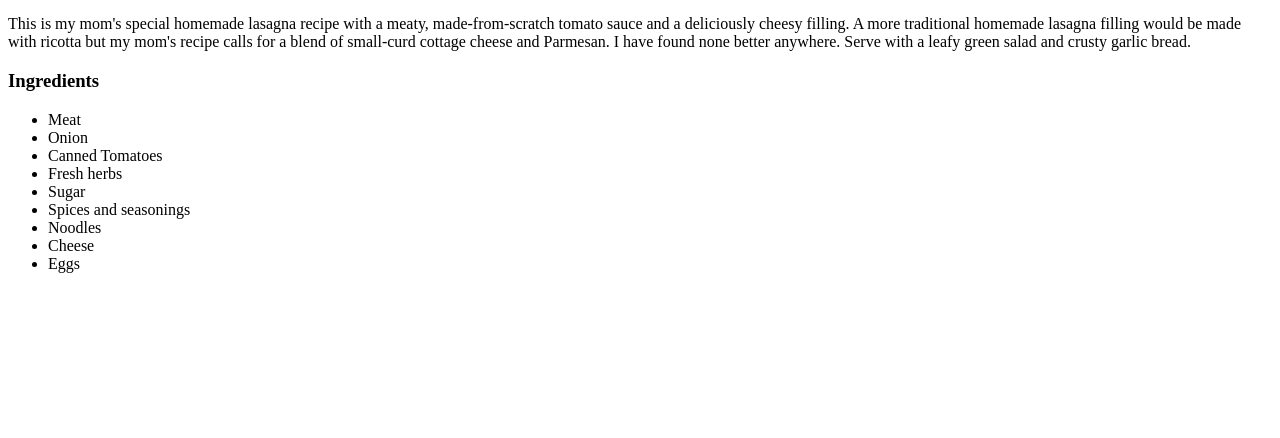
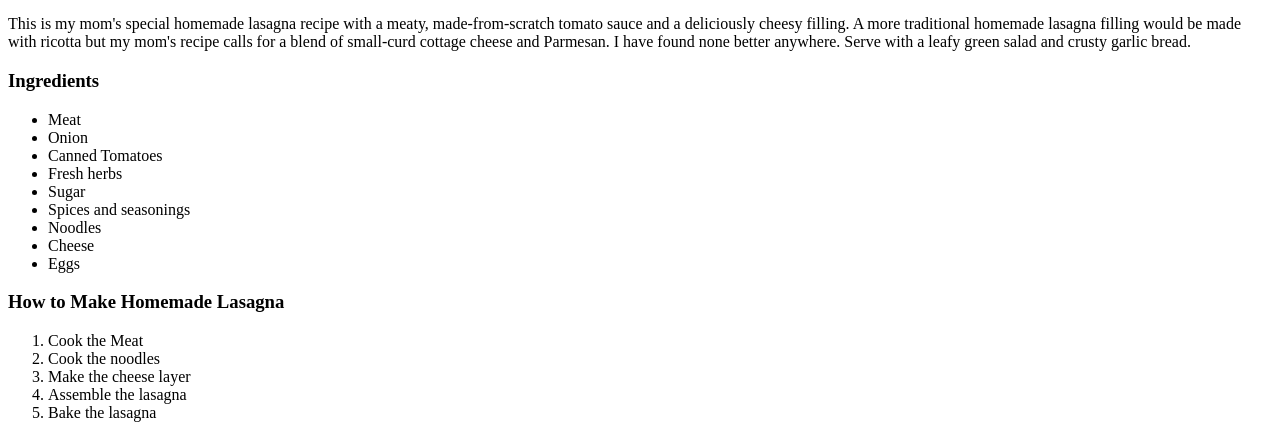
Before and after one commit to jayreme/odin-recipes, a plain HTML site: page recipes/lasgna.html in a window 1280 px wide. Shown: the part 428-866 px from the top of the page. Before the commit the page ends 800 px from the top, so only its background shows below. Drawn offline with Linux system fonts and the light colour scheme.

Commit message:
Lasgna recipe successfully added

```diff
--- a/recipes/lasgna.html
+++ b/recipes/lasgna.html
@@ -7,8 +7,7 @@
 </head>
 <body>
     <h1>Lasagna</h1>
-    <img src="https://www.allrecipes.com/thmb/yczY-fmMtRZHxrD8Q-_i4nsJZ1I=/750x0/filters:no_upscale():max_bytes(150000)
-    :strip_icc():format(webp)/19344_homemade-lasagna_Rita2-3x2-1-7da94c32febf48dfbcc2d29b06f54e67.jpg" alt="">
+    <img src="https://www.allrecipes.com/thmb/yczY-fmMtRZHxrD8Q-_i4nsJZ1I=/750x0/filters:no_upscale():max_bytes(150000):strip_icc():format(webp)/19344_homemade-lasagna_Rita2-3x2-1-7da94c32febf48dfbcc2d29b06f54e67.jpg" alt="homemade lasgna">
     <h3>Description</h3>
     <p>This is my mom's special homemade lasagna recipe with a meaty, made-from-scratch tomato sauce and a deliciously cheesy filling. A more traditional
          homemade lasagna filling would be made with ricotta but my mom's recipe calls for a blend of small-curd cottage cheese and Parmesan. I have found
@@ -25,5 +24,13 @@
         <li>Cheese</li>
         <li>Eggs</li>
     </ul>
+    <h3>How to Make Homemade Lasagna</h3>
+    <ol>
+        <li>Cook the Meat</li>
+        <li>Cook the noodles</li>
+        <li>Make the cheese layer</li>
+        <li>Assemble the lasagna</li>
+        <li>Bake the lasagna</li>
+    </ol>
 </body>
 </html>
```
